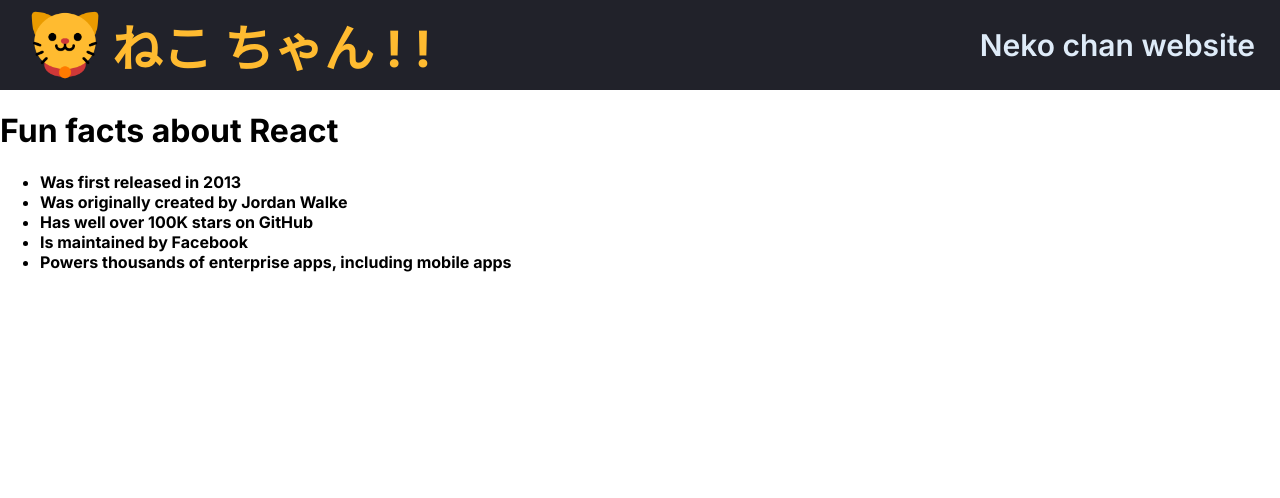
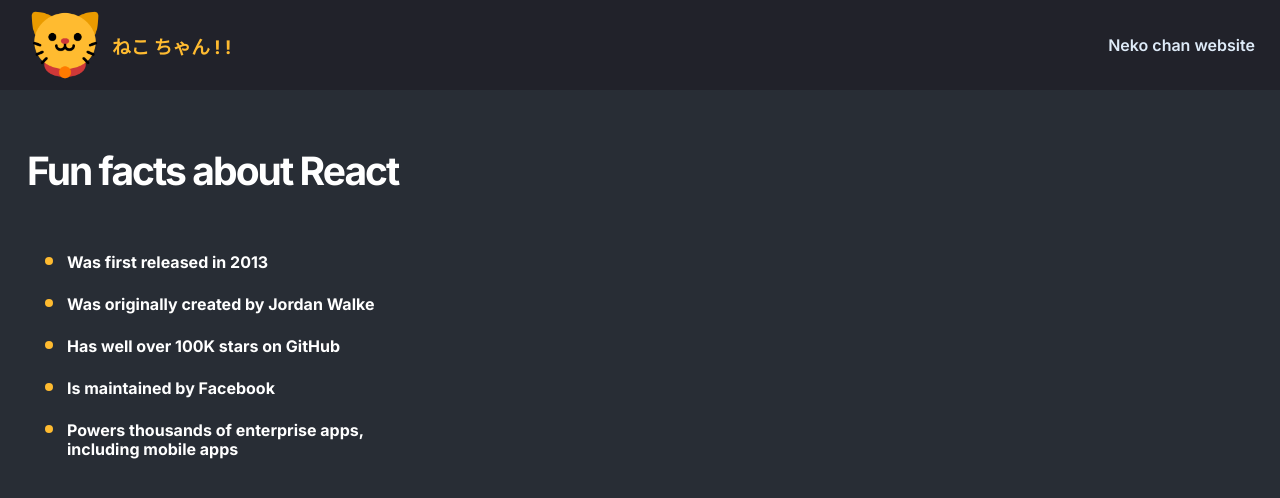
Before and after one commit to cigamsix/vite-react-learn, a React (Vite) app: page / in a window 1280 px wide. Shown: the top 498 px of the page. Built offline with nearby package versions, Linux system fonts and the light colour scheme.

Commit message:
make site dark theme

```diff
--- a/src/components/Main.jsx
+++ b/src/components/Main.jsx
@@ -1,10 +1,11 @@
+
 import React from "react"
 
 export default function Main() {
     return (
         <main>
-            <h1>Fun facts about React</h1>
-            <ul>
+            <h1 className="main--title">Fun facts about React</h1>
+            <ul className="main--facts">
                 <li>Was first released in 2013</li>
                 <li>Was originally created by Jordan Walke</li>
                 <li>Has well over 100K stars on GitHub</li>
--- a/src/style.css
+++ b/src/style.css
@@ -199,6 +199,8 @@
 body {
   margin: 0;
   font-family: Inter, sans-serif;
+  height: 100vh;
+  background-color: #282D35;
 }
 
 nav {
@@ -217,16 +219,42 @@
   margin-right: auto;
   color: #FFBB30;
   font-weight: 700;
-  font-size: 50px;
+  font-size: 50/2px;
 }
 
 .nav--title {
   color: #DEEBF8;
   font-weight: 600;
-  font-size: 30px;
+  font-size: 30/2px;
 }
 
 .nav--icon {
   height: 80px;
   margin-right: 7px;
 }
+
+main {
+  padding: 57px 27px;
+  color: white;
+}
+
+.main--title {
+  margin: 0;
+  font-size: 39px;
+  letter-spacing: -0.05em;
+}
+
+.main--facts {
+  margin-top: 46px;
+  max-width: 400px;
+}
+
+.main--facts > li {
+  line-height: 19px;
+  padding-block: 10px;
+}
+
+.main--facts > li::marker {
+  font-size: 1.5rem;
+  color:  #FFBB30;
+}
```
